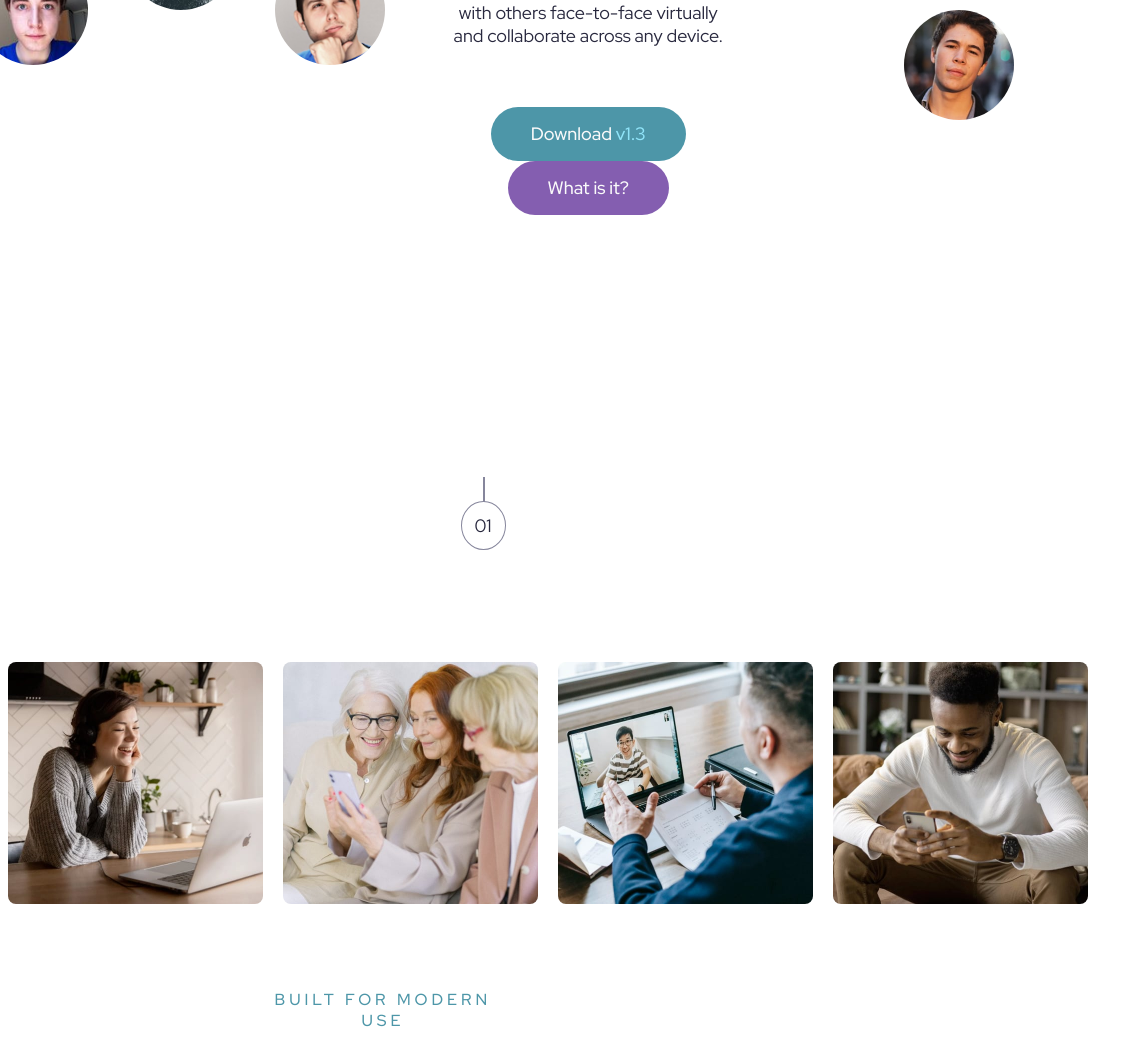
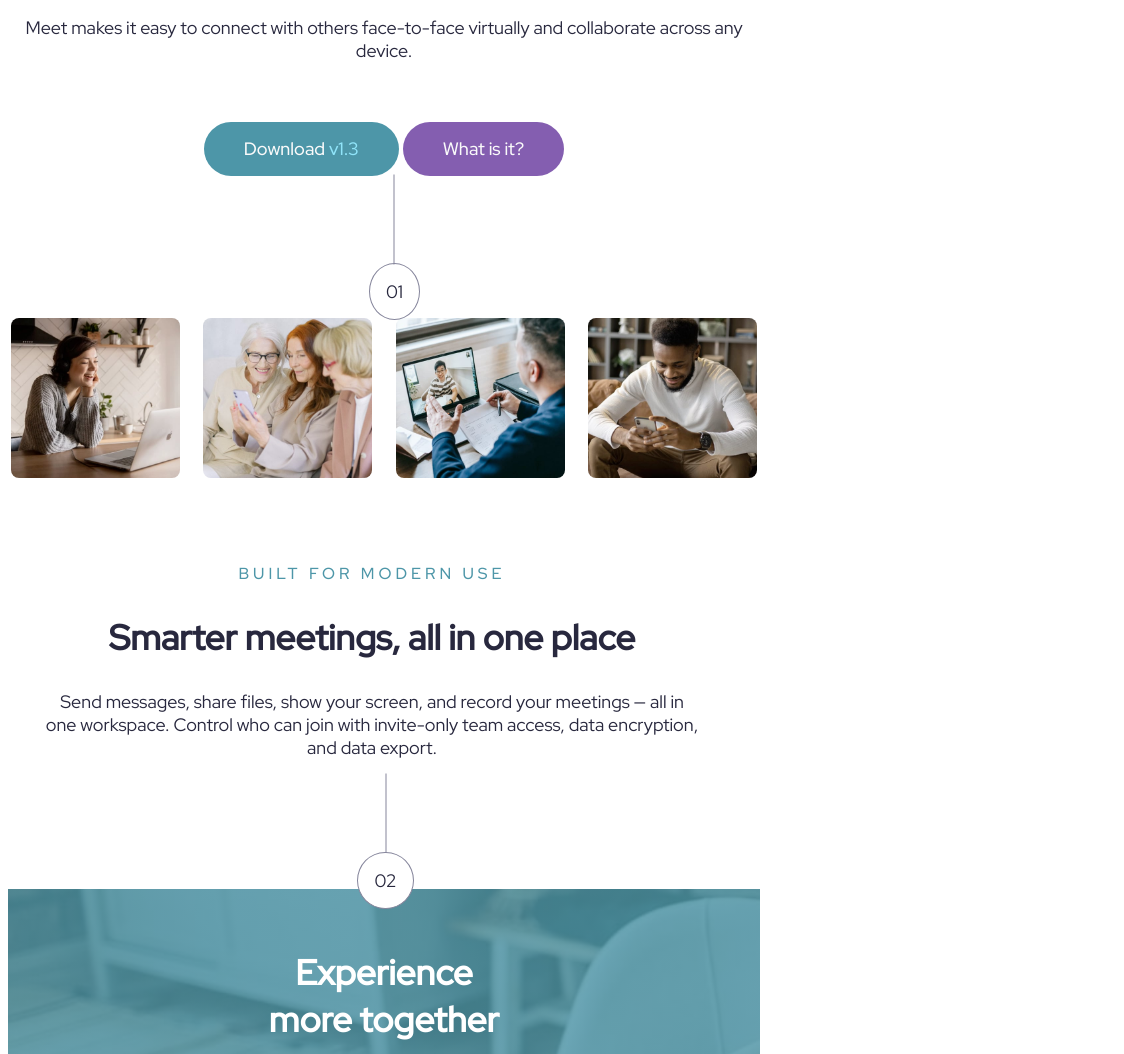
Before and after one commit to djolesusername/qz2-, a plain HTML site: page index.html in a window 768 px wide. Shown: the part 524-1578 px from the top of the page, 1124 px wide, since content can reach past the window. Drawn offline with Linux system fonts and the light colour scheme.

Commit message:
fix age number

```diff
--- a/index.html
+++ b/index.html
@@ -10,7 +10,7 @@
 <link href="https://fonts.googleapis.com/css2?family=Red+Hat+Display:wght@300;400;500&display=swap" rel="stylesheet">
   <link rel="stylesheet" type="text/css" href="style.css">
 
-  <title>Frontend Mentor | Meet landing page</title>
+  <title>Djordje Cvetkovic | Meet landing page</title>
 </head>
 <body>
   <div class="top-container">
@@ -62,17 +62,15 @@
  </div>
 
     </div>
-    <div class='page-number'> <span> 01 </span></div>
-
-</div>
+    <div class='page-number page-1-number'> <div class="page-number-span page-1-number-span"> 01 </div> </div> <div class="line page-1-number-line"> </div> </div> </div>
 
 
-</div>
+
 <div class='image-grid-containter'>
-  <div class="image-grid-item"> <img class="image-in-grid"src="assets/desktop/image-woman-in-videocall.jpg" alt="woman in video call"></div>
-  <div class="image-grid-item"><img class="image-in-grid"src="assets/desktop/image-women-videochatting.jpg" alt="women videochatting"></div>
-  <div class="image-grid-item"><img class="image-in-grid"src="assets/desktop/image-men-in-meeting.jpg" alt="men in meeting"></div>
-  <div class="image-grid-item"><img class="image-in-grid"src="assets/desktop/image-man-texting.jpg" alt="mam texting"></div>
+  <div class="image-grid-item"> <img class="image-in-grid" src="assets/desktop/image-woman-in-videocall.jpg" alt="woman in video call"></div>
+  <div class="image-grid-item"><img class="image-in-grid" src="assets/desktop/image-women-videochatting.jpg" alt="women videochatting"></div>
+  <div class="image-grid-item"><img class="image-in-grid" src="assets/desktop/image-men-in-meeting.jpg" alt="men in meeting"></div>
+  <div class="image-grid-item"><img class="image-in-grid" src="assets/desktop/image-man-texting.jpg" alt="mam texting"></div>
 
   </div>
 
@@ -83,10 +81,10 @@
 
   <h2 class="page-2-header">Smarter meetings, all in one place </h2>
 
-  <div class="description">Send messages, share files, show your screen, and record your meetings — all in one
+  <div class="description page2-description">Send messages, share files, show your screen, and record your meetings — all in one
   workspace. Control who can join with invite-only team access, data encryption, and data export.
 </div>
-<div class='page-number second-page'> <span> 02 </span></div>
+<div class='page-number page2'> <div class="page-number-span page2-inside"> 02 </div> </div> <div class="line  page2-line"> </div>
 </div>
 
 
@@ -107,6 +105,6 @@
 
 
   </div>
-  </div>
+
 </body>
 </html>
--- a/style.css
+++ b/style.css
@@ -19,10 +19,10 @@ body {
 }
 
 h1 {
-    font-size: 64px;
+    font-size: 3.8rem;
 }
 h2 {
-    font-size: 40px;
+    font-size: 2.2rem;
     }
 
 div {
@@ -35,15 +35,19 @@ color: var(--blackih);
 }
 .grid-container {
     display: grid;
-    grid-template-columns: repeat(3, auto);
+    grid-template-columns: 29% 42% 29%;
     row-gap: 10%;
     padding-top: 40px;
 
 
 }
 
+.top-container {
+    height: 98vh;
+
+}
+
 .gridspecial {
-
     text-align: center;
 }
 
@@ -52,7 +56,7 @@ color: var(--blackih);
 }
 .avatar {
     border-radius: 50%;
-    height: var(--avatarheight);
+  width: 110px;
 }
 
 .grid2, .grid5 {
@@ -81,12 +85,12 @@ color: var(--blackih);
 a.button:link
 a.button:visited{
     border: 5px solid black;
-
-
-
 }
 
-
+.button:hover {
+    opacity: 0.67;
+    cursor: pointer
+}
 .btn-green {
     background-color: var(--greenblue);
     color: var(--white98);
@@ -110,12 +114,12 @@ a.button:visited{
 
 
 }
-
 .description {
     margin-bottom: 60px;
     font-size: 18px;
     text-align: center;
 }
+
 
 .version {
     color: var(--bluegreen)
@@ -123,35 +127,59 @@ a.button:visited{
 
 .page-number {
     text-align: center;
-    bottom: 1px;
-    left: 33vw;
-position: relative;
-display: block;
-margin: 25vh;
-z-index: 2;
+ bottom: 50px;
+ left: 48%;
+position: absolute;
 
 
 }
-.page-number > span {
+.page-number-span {
     border-radius: 50%;
     border: 1px solid var(--grey-custom);
-  padding: 12px;
+  padding: 16px;
 
+    }
 
+.page2{
+        bottom: -80px;
+        position: absolute;
+        z-index: 2;
+    }
+
+.page2-inside {
+    background-color: white;
 }
 
-.page-number > span::after {
+.page2-description{
+padding-bottom: 70px;
+}
+
+.line {
+    position: absolute;
+   min-width: 90px;
+       height: 1px;
+    transform: rotate(90deg);
+   bottom: 150px;
+   left: calc(48% - 20px);
+background-color: var(--grey-custom);}
+
+.page2-line {
+    bottom: 10px;
+    left: calc(48% - 16px);
+}
+
+/*
+.page-number-span::after {
     content: "";
     top: -36px;
     left: -8px;
     border: 1px solid var(--grey-custom);
-    height: 1px;
     background-color: var(--grey-custom);
     position: relative;
-}
+}*/
 
 .image-grid-containter {
-    margin-top: 3vh;
+
     display: grid;
 grid-template-columns: auto auto auto auto;
 column-gap: 20px;
@@ -162,7 +190,7 @@ margin-bottom: 10vh;
 }
 
 .image-in-grid {
-    max-height: 242px;
+    max-height: 320px;
     border-radius: 8px;
 
 }
@@ -182,18 +210,10 @@ margin-bottom: 10vh;
     text-align: center;
 max-width: 33vw;
 padding-right: 33%;
-padding-left: 33%;}
-
-.second-page {
-padding: 0;
-left: 0vw;}
+padding-left: 33%;
+position: relative;}
 
 
-.second-page > span::after {
-
-    left: -11px;
-
-}
 
 .like-a-footer {
  text-align: center;
@@ -209,7 +229,7 @@ left: 0vw;}
  margin:0;
  min-height: 400px;
  position: relative;
- top: -26vh;
+
 }
 
 .heading-botom {
@@ -231,3 +251,106 @@ top: 40%;
 position: relative;
 
 }
+
+
+
+@media only screen and (max-width: 1050px) {
+.grid-container{
+   grid-template-columns: 50% 50%;
+   margin: 0;
+   padding: 0;
+   row-gap: 5%;
+   padding-top: 40px;
+   position: relative;
+
+}
+h1 {
+    font-size: 3rem;
+}
+
+.right{
+    transform: translateX(0px);
+    grid-column: 2;
+    grid-template-columns: 33% 33% 33%;
+
+}
+.left{
+    transform: translateX(0px);
+    margin: 0;
+    padding: 0;
+    grid-column: 1;
+    grid-template-columns: 33% 33% 33%;
+
+
+}
+
+.avatar {
+    max-width: 14vw;
+    max-height: 136px;
+
+}
+.griditem{
+    padding: 1px;
+    max-width: 14vw;
+    max-height: 140px;
+
+}
+
+.grid7, .grid10, .grid9, .grid12 {
+    transform: translateY(-50px);
+}
+
+.grid8, .grid11 {
+    transform: translateY(0);
+}
+.center {
+    grid-column: 1 / span 2;
+    grid-row: 2;
+}
+.image-in-grid {
+    max-width: 33vw;
+    border-radius: 8px;
+
+}
+
+
+.image-grid-containter {
+    grid-template-columns: auto auto;
+    padding-top: 50px;
+}
+
+
+
+ .centered-box{
+    max-width: 85vw;
+    padding-right: 5%;
+    padding-left: 5%
+  }
+  .like-a-footer {
+      display: flex;
+      text-align: center;
+      justify-content: space-evenly;
+      flex-direction: column;
+
+  }
+
+  .page-1-number{
+bottom: -170px;
+  }
+
+  .page-1-number-line {
+bottom: -70px;
+  }
+}
+
+
+@media only screen and (min-width: 600px) {
+    .image-grid-containter {
+        grid-template-columns: auto auto auto auto;
+    }
+    .image-in-grid {
+        max-width: 22vw;
+        border-radius: 8px;
+
+    }
+}
```
